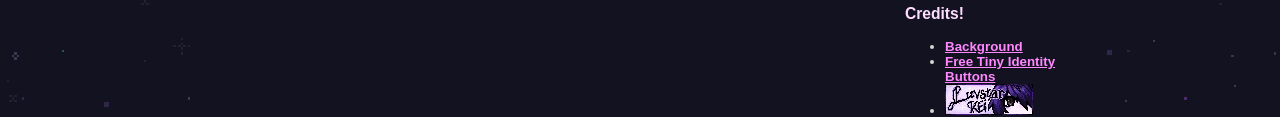
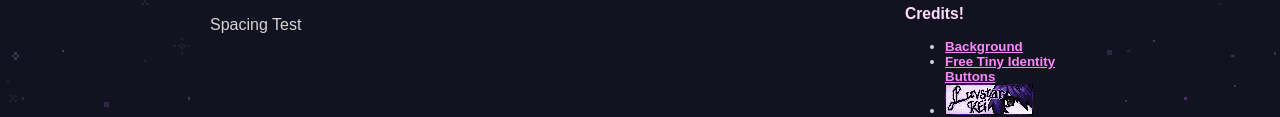
Before and after one commit to randoxs/Bluebrqw, a plain HTML site: page index.html in a window 1280 px wide. Shown: the part 435-552 px from the top of the page. Drawn offline with Linux system fonts and the light colour scheme.

Commit message:
Spacing test

```diff
--- a/index.html
+++ b/index.html
@@ -33,7 +33,7 @@
                     <p></p>
                     <p></p>
 
-                    <p></p>
+                    <p>Spacing Test</p>
 
 
                 </main>
```
